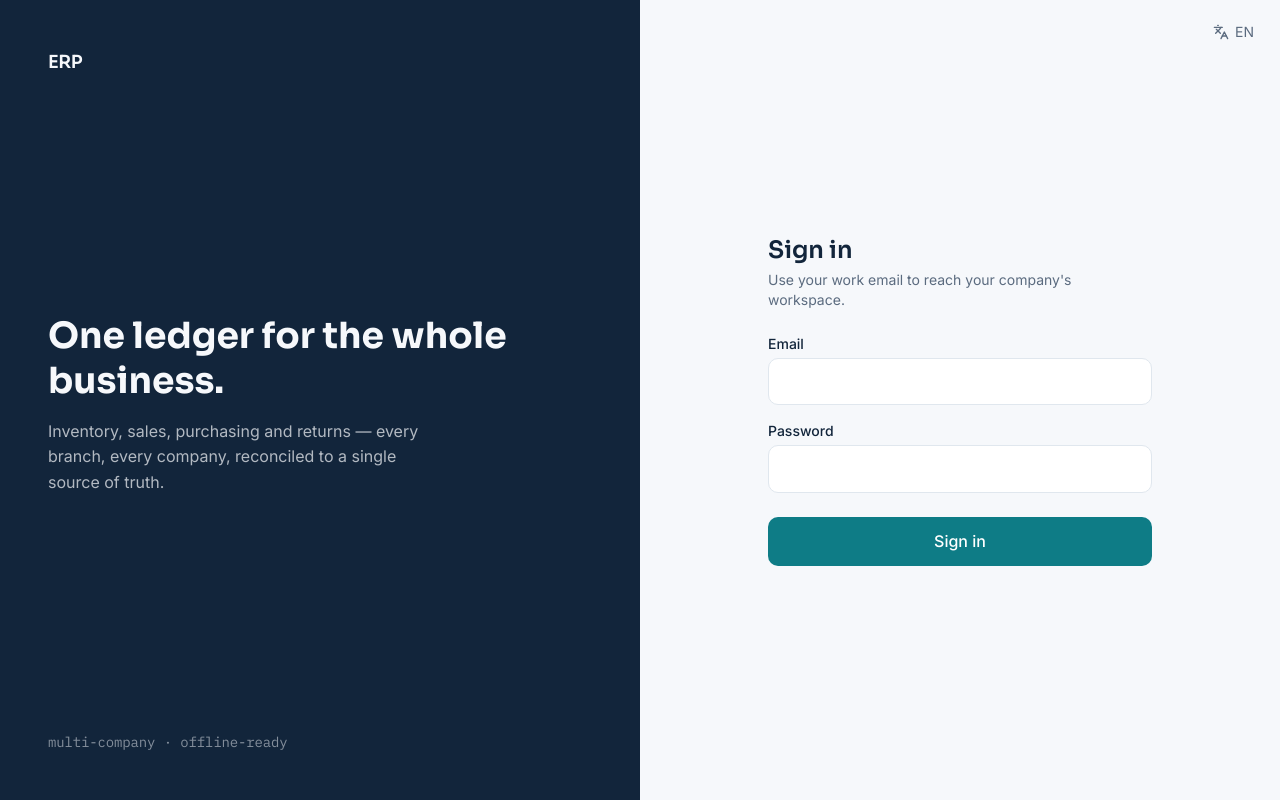
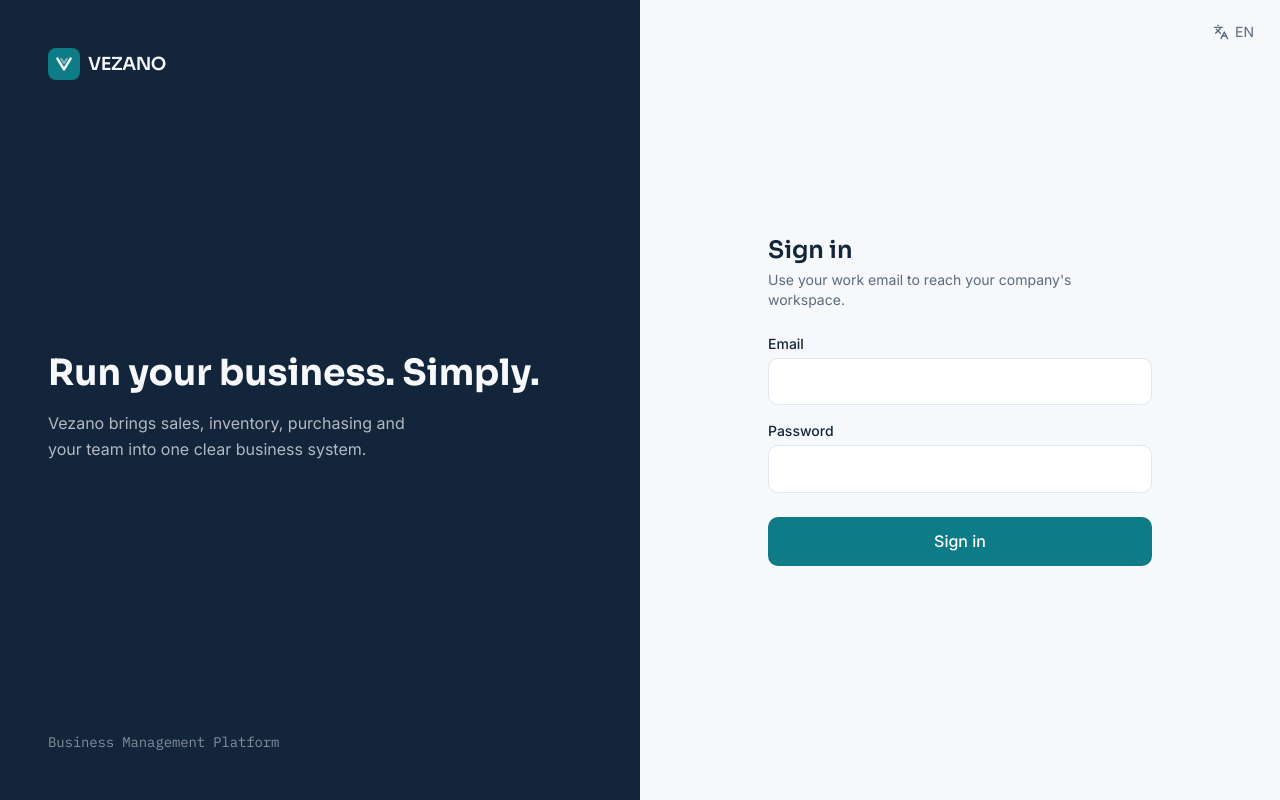
Before and after one commit to Stingcompiler/erp-plaform, a Next.js app in the folder frontend/: page /login in a window 1280 px wide. Built offline with nearby package versions, Linux system fonts and the light colour scheme; no server answers.

Commit message:
feat(brand): introduce Vezano identity

```diff
--- a/frontend/app/layout.js
+++ b/frontend/app/layout.js
@@ -35,8 +35,8 @@ const tajawal = Tajawal({
 });
 
 export const metadata = {
-  title: "ERP Platform",
-  description: "Multi-company operations, inventory, sales and purchasing.",
+  title: "VEZANO | Business Management Platform",
+  description: "Run your business. Simply.",
 };
 
 export default function RootLayout({ children }) {
--- a/frontend/app/login/page.jsx
+++ b/frontend/app/login/page.jsx
@@ -7,6 +7,7 @@ import { Languages } from "lucide-react";
 
 import { useAuth } from "../providers/AuthProvider";
 import { useI18n } from "../providers/I18nProvider";
+import VezanoMark from "@/components/brand/VezanoMark";
 
 export default function LoginPage() {
   const { user, loading, login } = useAuth();
@@ -43,10 +44,10 @@ export default function LoginPage() {
 
   return (
     <main className="grid min-h-screen lg:grid-cols-2">
-      {/* Brand panel — the ledger motif: a company's whole operation in one place. */}
       <section className="hidden flex-col justify-between bg-ink p-12 text-paper lg:flex">
-        <Link href="/" className="font-display text-lg font-semibold tracking-tight">
-          ERP
+        <Link href="/" className="flex items-center gap-2 font-display text-lg font-semibold tracking-tight">
+          <span className="grid h-8 w-8 place-items-center rounded-lg bg-accent"><VezanoMark size={20} /></span>
+          {t("common.appName")}
         </Link>
         <div>
           <h1 className="font-display text-4xl font-bold leading-tight">
@@ -69,9 +70,10 @@ export default function LoginPage() {
         <form onSubmit={onSubmit} className="w-full max-w-sm">
           <Link
             href="/"
-            className="mb-6 inline-block font-display text-lg font-bold tracking-tight lg:hidden"
+            className="mb-6 inline-flex items-center gap-2 font-display text-lg font-bold tracking-tight lg:hidden"
           >
-            ERP
+            <span className="grid h-8 w-8 place-items-center rounded-lg bg-accent text-white"><VezanoMark size={20} /></span>
+            {t("common.appName")}
           </Link>
           <h2 className="font-display text-2xl font-semibold">{t("auth.signInHeading")}</h2>
           <p className="mt-1 text-sm text-muted">{t("auth.signInSubtitle")}</p>
--- a/frontend/components/AppShell.jsx
+++ b/frontend/components/AppShell.jsx
@@ -5,7 +5,6 @@ import Link from "next/link";
 import { usePathname } from "next/navigation";
 import {
   ChevronDown,
-  Layers3,
   Languages,
   LogOut,
   Menu,
@@ -23,6 +22,7 @@ import SyncStatus from "./sync/SyncStatus";
 import { useAuth } from "../app/providers/AuthProvider";
 import { useI18n } from "../app/providers/I18nProvider";
 import { translateRole } from "@/lib/i18n";
+import VezanoMark from "@/components/brand/VezanoMark";
 
 const OPEN_GROUPS_KEY = "erp.nav.openGroups";
 
@@ -200,8 +200,8 @@ function SidebarContent({ onNavigate }) {
   return (
     <>
       <div className="flex items-center gap-2.5 px-5 pt-6 font-display text-xl font-bold tracking-tight text-sidebarText">
-        <span className="grid h-8 w-8 place-items-center rounded-lg bg-accent text-white"><Layers3 size={20} /></span>
-        ERP <span className="text-xs font-medium tracking-normal text-sidebarText/60">Platform</span>
+        <span className="grid h-8 w-8 place-items-center rounded-lg bg-accent text-white"><VezanoMark size={20} /></span>
+        <span>{t("common.appName")}</span>
       </div>
       <WorkspaceBadge user={user} />
       <div className="mt-1 flex min-h-0 flex-1 flex-col">
--- /dev/null
+++ b/frontend/components/brand/VezanoMark.jsx
@@ -0,0 +1,28 @@
+export default function VezanoMark({ size = 24, className = "" }) {
+  return (
+    <svg
+      aria-hidden="true"
+      viewBox="0 0 32 32"
+      width={size}
+      height={size}
+      fill="none"
+      className={className}
+    >
+      <path
+        d="M5.5 7.5 16 24.5 26.5 7.5"
+        stroke="currentColor"
+        strokeWidth="4"
+        strokeLinecap="round"
+        strokeLinejoin="round"
+      />
+      <path
+        d="m11.5 7.5 4.5 7.25 4.5-7.25"
+        stroke="currentColor"
+        strokeWidth="3"
+        strokeLinecap="round"
+        strokeLinejoin="round"
+        opacity=".48"
+      />
+    </svg>
+  );
+}
--- a/frontend/components/landing/LandingPage.jsx
+++ b/frontend/components/landing/LandingPage.jsx
@@ -23,6 +23,7 @@ import { useAuth } from "../../app/providers/AuthProvider";
 import { useI18n } from "../../app/providers/I18nProvider";
 
 import { demoRequests } from "@/lib/api";
+import VezanoMark from "@/components/brand/VezanoMark";
 
 const FEATURES = [
   { icon: Package, titleKey: "landing.feature1Title", bodyKey: "landing.feature1Body" },
@@ -79,8 +80,9 @@ function Header() {
   return (
     <header className="sticky top-0 z-30 border-b border-line/70 bg-paper/80 backdrop-blur">
       <div className="mx-auto flex h-16 max-w-6xl items-center justify-between gap-3 px-4 sm:px-6">
-        <Link href="/" className="font-display text-lg font-bold tracking-tight">
-          ERP
+        <Link href="/" className="flex items-center gap-2 font-display text-lg font-bold tracking-tight">
+          <span className="grid h-8 w-8 place-items-center rounded-lg bg-accent text-white"><VezanoMark size={20} /></span>
+          {t("common.appName")}
         </Link>
         <nav className="hidden items-center gap-6 text-sm text-muted md:flex">
           <a href="#features" className="hover:text-ink">{t("landing.navFeatures")}</a>
@@ -289,7 +291,10 @@ function Footer() {
       <div className="mx-auto max-w-6xl px-4 py-12 sm:px-6">
         <div className="flex flex-col gap-8 sm:flex-row sm:justify-between">
           <div className="max-w-xs">
-            <div className="font-display text-lg font-bold tracking-tight">ERP</div>
+            <div className="flex items-center gap-2 font-display text-lg font-bold tracking-tight">
+              <span className="grid h-8 w-8 place-items-center rounded-lg bg-accent text-white"><VezanoMark size={20} /></span>
+              {t("common.appName")}
+            </div>
             <p className="mt-2 text-sm text-paper/60">{t("landing.footerTagline")}</p>
           </div>
           <div className="flex gap-12">
@@ -314,7 +319,7 @@ function Footer() {
           </div>
         </div>
         <div className="mt-10 border-t border-white/10 pt-6 text-sm text-paper/50">
-          © {year} ERP. {t("landing.footerRights")}
+          © {year} {t("common.appName")}. {t("landing.footerRights")}
         </div>
       </div>
     </footer>
```
Also changed, not shown: frontend/lib/i18n.js, 42 other files (tests, documents, lock files or other folders).
